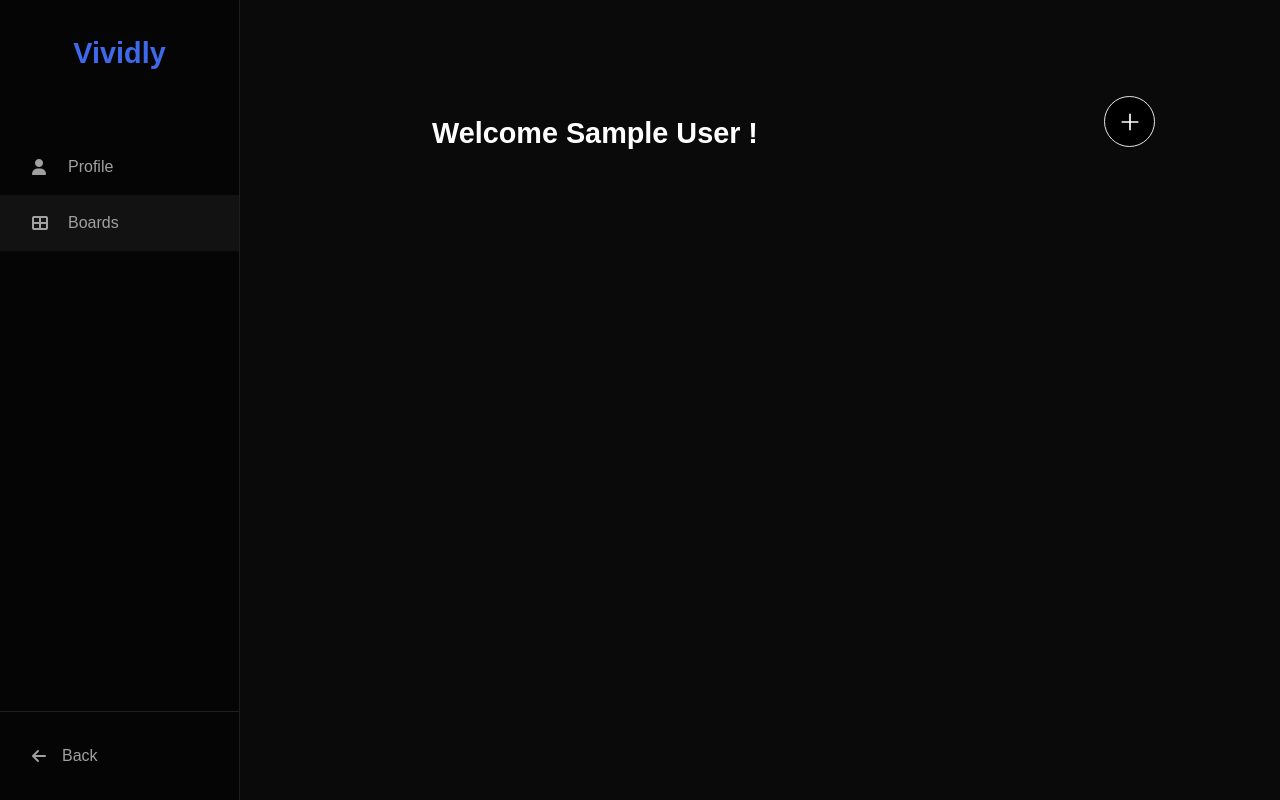
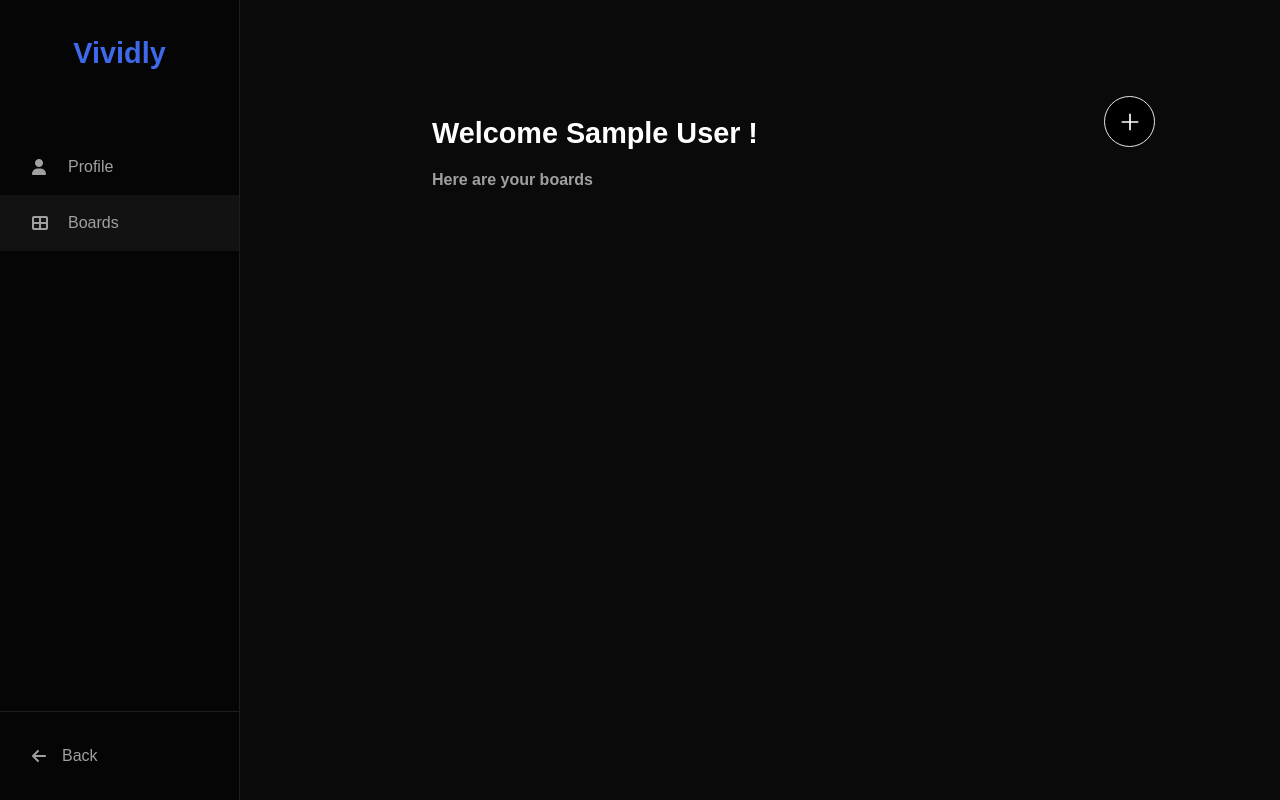
Before and after one commit to C-Ronny/Vividly, a PHP site: page /view/user_pages/boards.php in a window 1280 px wide. Run offline with PHP 8.4, Linux system fonts and the light colour scheme; the visitor is signed in with stand-in values (Sample User, id 1); some libraries are stand-ins or nearby versions.

Commit message:
re-doing changes

```diff
--- a/view/user_pages/boards.php
+++ b/view/user_pages/boards.php
@@ -77,6 +77,10 @@ $conn->close();
         <!-- Main Content -->
         <main class="main-content">
             <h1 id="welcome">Welcome <?= htmlspecialchars($user['fname']) ?> !</h1>
+            <p id="welcome-text">Here are your boards</p>
+
+            <!-- Add the gallery here -->
+
 
             <!-- Create Board button -->
             <div class="absolute top-20 right-40 m-4">
```
Also changed, not shown: view/user_pages/boardsandpins.php (+0 -8 lines).
